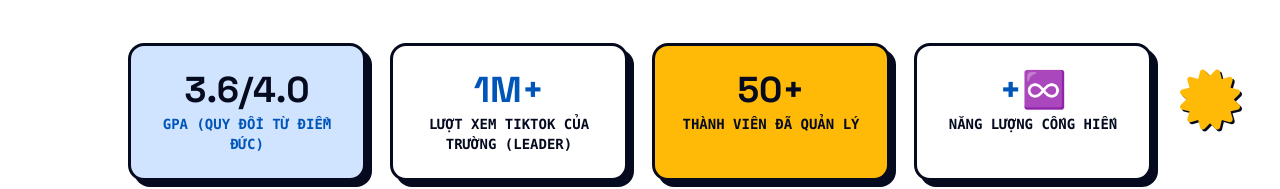
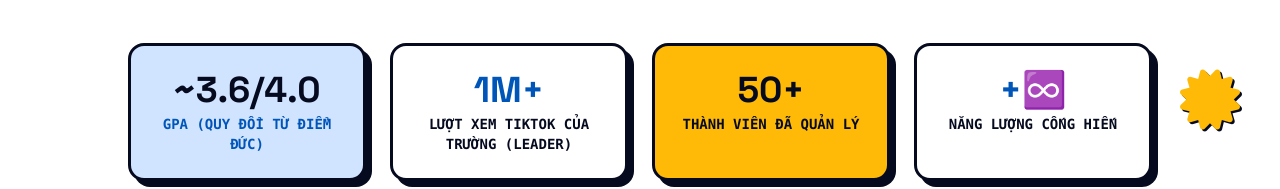
Before and after one commit to lucasnguynn/Portfolio-Nguyen-Dang-Quoc-Dat, a plain HTML site: page index.html in a window 1280 px wide. Shown: the part 779-968 px from the top of the page. Drawn offline with nearby package versions, Linux system fonts and the light colour scheme; a script that the page names is missing.

Commit message:
Update index.html

```diff
--- a/index.html
+++ b/index.html
@@ -228,7 +228,7 @@
                 <!-- Stats Grid -->
                 <div class="grid grid-cols-2 md:grid-cols-4 gap-6 mt-20 reveal">
                     <div class="neo-card p-6 text-center bg-brand-pastel">
-                        <div class="text-4xl font-display font-bold text-brand-black mb-1">3.6/4.0</div>
+                        <div class="text-4xl font-display font-bold text-brand-black mb-1">~3.6/4.0</div>
                         <div class="text-sm font-bold font-mono text-brand-blue uppercase">GPA (Quy đổi từ điểm Đức)</div>
                     </div>
                     <div class="neo-card p-6 text-center bg-white">
```
